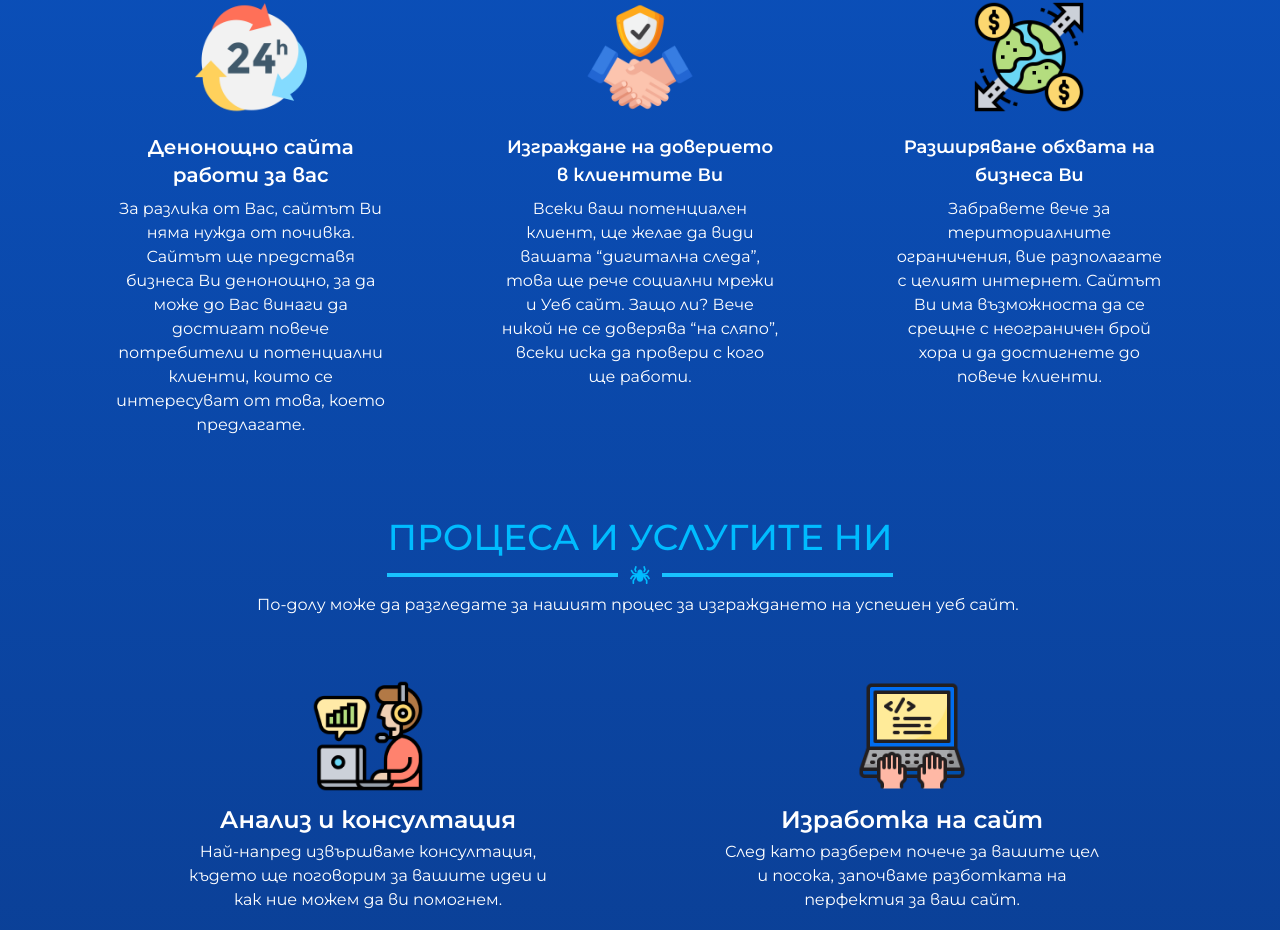
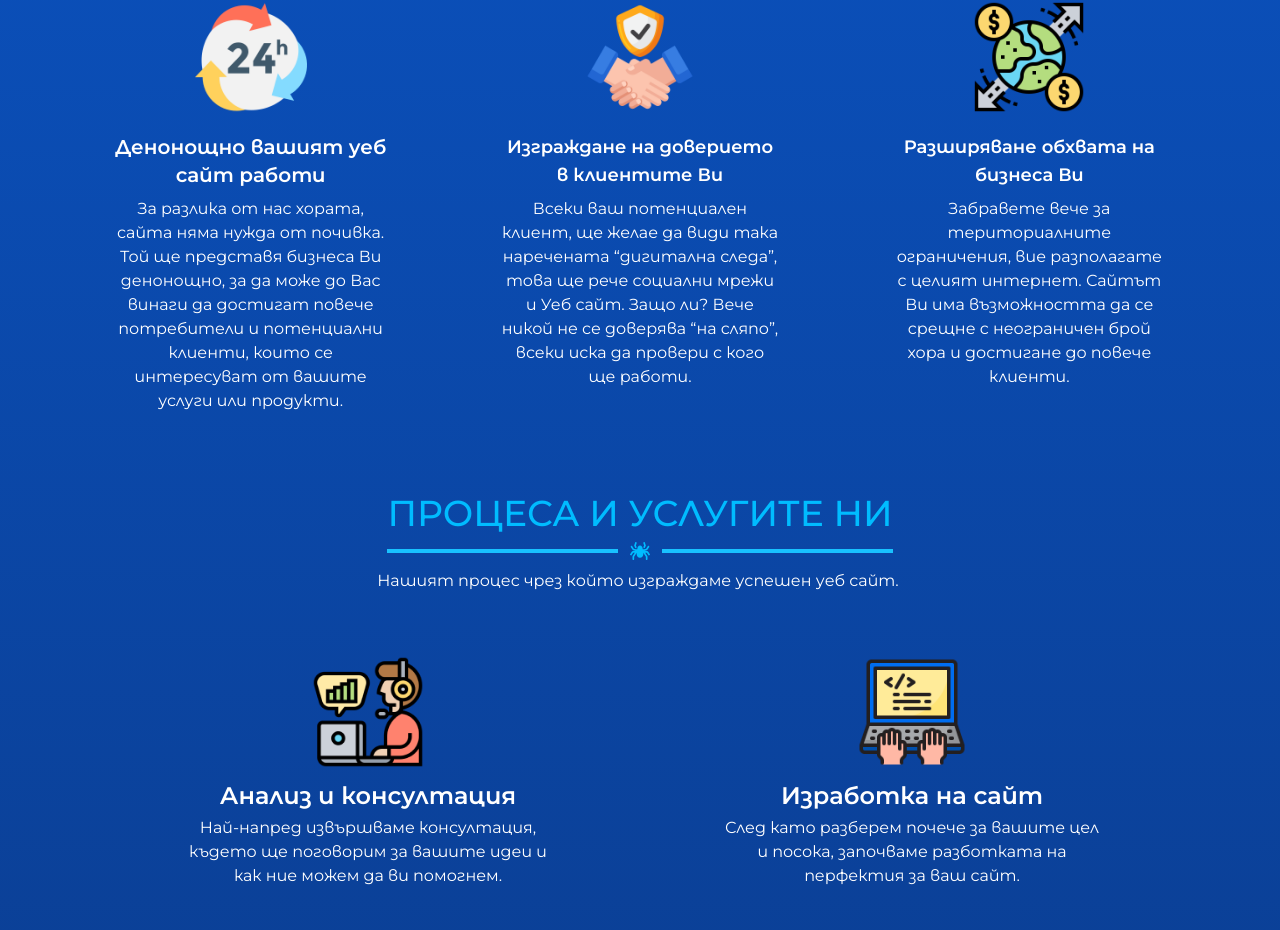
Before and after one commit to StroverIT/Strover, a Next.js app: page /brands/web in a window 1280 px wide. Shown: the part 1152-2082 px from the top of the page. Built offline with nearby package versions, Linux system fonts and the light colour scheme; a web font is replaced by a local one.

Commit message:
fixing text for seo purpose

```diff
--- a/components/web/HowToProfit.js
+++ b/components/web/HowToProfit.js
@@ -36,9 +36,9 @@ export default function HowToProfit() {
             ]}
           />
         </div>
-        <div className="text-3xl font-semibold uppercase text-blue-50 lg:hidden">
+        <h2 className="text-3xl font-semibold uppercase text-blue-50 lg:hidden">
           как вашият уеб сайт печели за вас
-        </div>
+        </h2>
         <FadeIn duration={0.85} delay={0.4}>
           <div className="max-w-3xl text-lg max-lg:mt-2 ">
             {/* В днешни дни не е достатъчно да притежавате просто сайт, трябва Ви
@@ -61,13 +61,13 @@ export default function HowToProfit() {
             </div>
           </div>
           <h3 className="mt-5 text-lg font-semibold lg:text-xl">
-            Денонощно сайта работи за вас
+            Денонощно вашият уеб сайт работи
           </h3>
           <p className="mt-2">
-            За разлика от Вас, сайтът Ви няма нужда от почивка. Сайтът ще
+            За разлика от нас хората, сайта няма нужда от почивка. Той ще
             представя бизнеса Ви денонощно, за да може до Вас винаги да достигат
             повече потребители и потенциални клиенти, които се интересуват от
-            това, което предлагате.
+            вашите услуги или продукти.
           </p>
         </FadeIn>
         <FadeIn duration={0.85} delay={0.2} className="">
@@ -81,10 +81,10 @@ export default function HowToProfit() {
               Изграждане на доверието в клиентите Ви
             </h3>
             <p className="mt-2">
-              Всеки ваш потенциален клиент, ще желае да види вашата “дигитална
-              следа”, това ще рече социални мрежи и Уеб сайт. Защо ли? Вече
-              никой не се доверява “на сляпо”, всеки иска да провери с кого ще
-              работи.
+              Всеки ваш потенциален клиент, ще желае да види така наречената
+              “дигитална следа”, това ще рече социални мрежи и Уеб сайт. Защо
+              ли? Вече никой не се доверява “на сляпо”, всеки иска да провери с
+              кого ще работи.
             </p>
           </div>
         </FadeIn>
@@ -100,8 +100,8 @@ export default function HowToProfit() {
             </h3>
             <p className="mt-2">
               Забравете вече за териториалните ограничения, вие разполагате с
-              целият интернет. Сайтът Ви има възможноста да се срещне с
-              неограничен брой хора и да достигнете до повече клиенти.
+              целият интернет. Сайтът Ви има възможността да се срещне с
+              неограничен брой хора и достигане до повече клиенти.
             </p>
           </div>
         </FadeIn>
--- a/components/web/ProcessAndServices.js
+++ b/components/web/ProcessAndServices.js
@@ -17,14 +17,13 @@ export default function ProcessAndServices() {
             placeholderText={[
               {
                 type: "paragraph",
-                text: "По-долу може да разгледате за нашият процес за изграждането на успешен уеб сайт.",
+                text: "Нашият процес чрез който изграждаме успешен уеб сайт.",
               },
             ]}
           />
         </div>
         <p className="mt-2 text-sm lg:hidden">
-          По-долу може да разгледате за нашият процес за изграждането на успешен
-          уеб сайт.
+          Нашият процес чрез който изграждаме успешен уеб сайт.
         </p>
       </section>
       <section className="relative max-3xl:flex max-3xl:flex-wrap max-3xl:items-center max-3xl:justify-center mt-14 max-3xl:gap-y-20 sm:gap-y-10 sm:gap-x-40">
--- a/pages/brands/web.js
+++ b/pages/brands/web.js
@@ -20,7 +20,7 @@ export default function Web() {
   return (
     <>
       <Head>
-        <title>Strover Web - изработка на сайтове</title>
+        <title>Strover Web - изработка на сайт</title>
         <meta
           name="description"
           content="Strover Company изработва, поддържа и развива сайтове. Предлага услуги в сферата на дигиталният маркетинг, като включва SEO, създаване, поддържане и развиване на социални мрежи, брандиране и ребрандиране. За всичко което Ви трябва да е на едно място, на достъпна цена с прекрасно обслужване."
```
